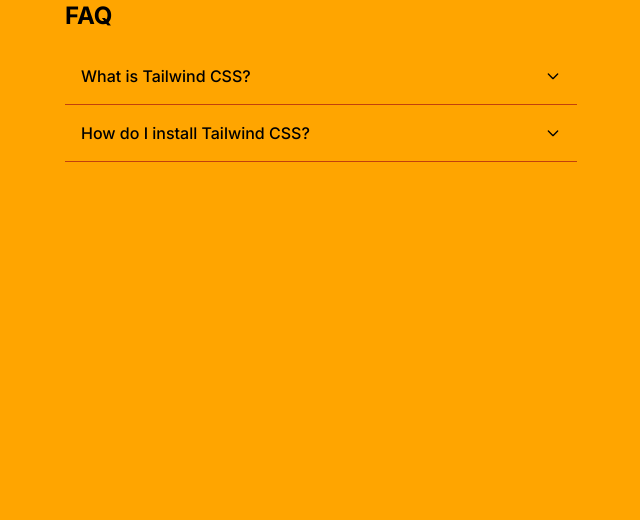
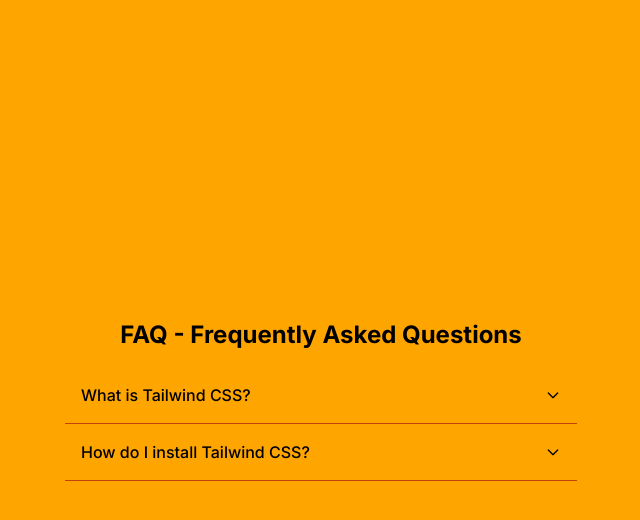
Before and after one commit to chris251190/cita, a Next.js app: page /faq in a window 1280 px wide. Shown: the top 520 px of the page, without its empty margins (319-959 px from the left). Built offline with nearby package versions, Linux system fonts and the light colour scheme.

Commit message:
Update FAQ page layout and heading

```diff
--- a/app/faq/page.tsx
+++ b/app/faq/page.tsx
@@ -21,9 +21,9 @@ const FAQPage: React.FC = () => {
     };
 
     return (
-        <div className="max-w-lg mx-auto flex justify-center items-center">
+        <div className="max-w-lg mx-auto flex justify-center items-center h-screen">
             <div className="w-full">
-                <h1 className="text-2xl font-bold mb-4">FAQ</h1>
+                <h1 className="text-2xl font-bold mb-4 text-center">FAQ - Frequently Asked Questions</h1>
                 {faqData.map((faq, index) => (
                     <div key={index} className="border-b border-orange-700">
                         <button
```
